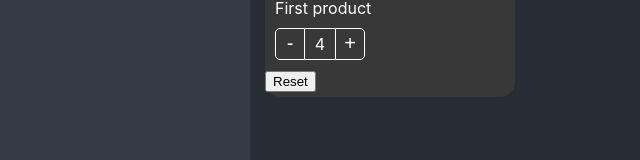
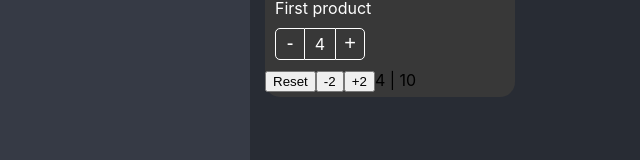
Before and after one commit to juliozaravia/component-patterns, a React (Create React App) app: page / in a window 1280 px wide. Shown: the part 348-508 px from the top of the page, without its empty margins (0-640 px from the left). Built offline with nearby package versions, Linux system fonts and the light colour scheme.

Commit message:
ADD missing arguments to display function

```diff
--- a/src/component-patterns/pages/ShoppingPage.tsx
+++ b/src/component-patterns/pages/ShoppingPage.tsx
@@ -3,10 +3,10 @@ import {
   ProductCard,
   ProductImage,
   ProductTitle,
-} from '../components';
-import { products } from '../data/products';
-import { Product } from '../interfaces/interfaces';
-import '../styles/custom-styles.css';
+} from "../components";
+import { products } from "../data/products";
+import { Product } from "../interfaces/interfaces";
+import "../styles/custom-styles.css";
 
 const product: Product = products[0];
 
@@ -24,12 +24,19 @@ export const ShoppingPage = () => {
           maxCount: 10,
         }}
       >
-        {({ reset }) => (
+        {({ reset, count, isMaxCountReached, maxCount, increaseBy }) => (
           <>
             <ProductImage className="custom-image" />
             <ProductTitle className="text-white" title="First product" />
             <ProductButtons className="custom-buttons" />
             <button onClick={reset}>Reset</button>
+            <button onClick={() => increaseBy(-2)}>-2</button>
+            {!isMaxCountReached && (
+              <button onClick={() => increaseBy(+2)}>+2</button>
+            )}
+            <span>
+              {count} | {maxCount}
+            </span>
           </>
         )}
       </ProductCard>
```
